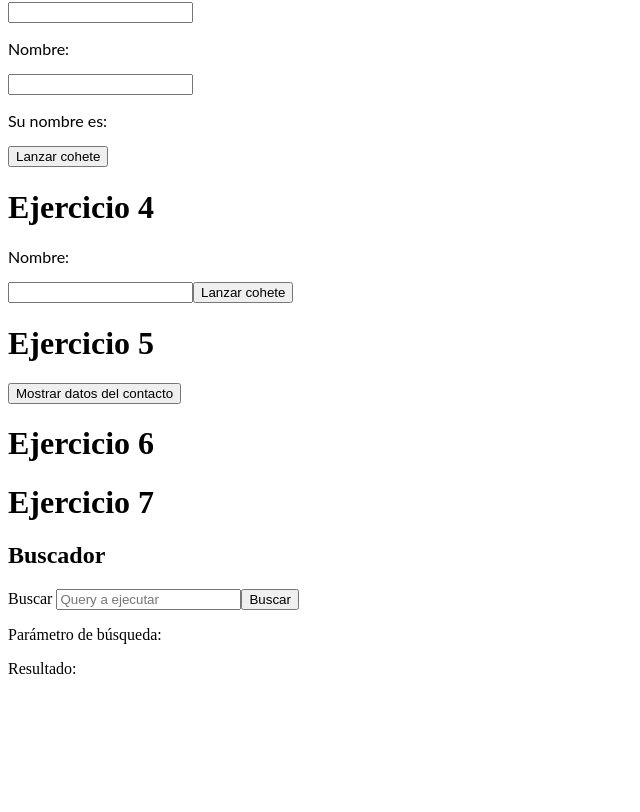
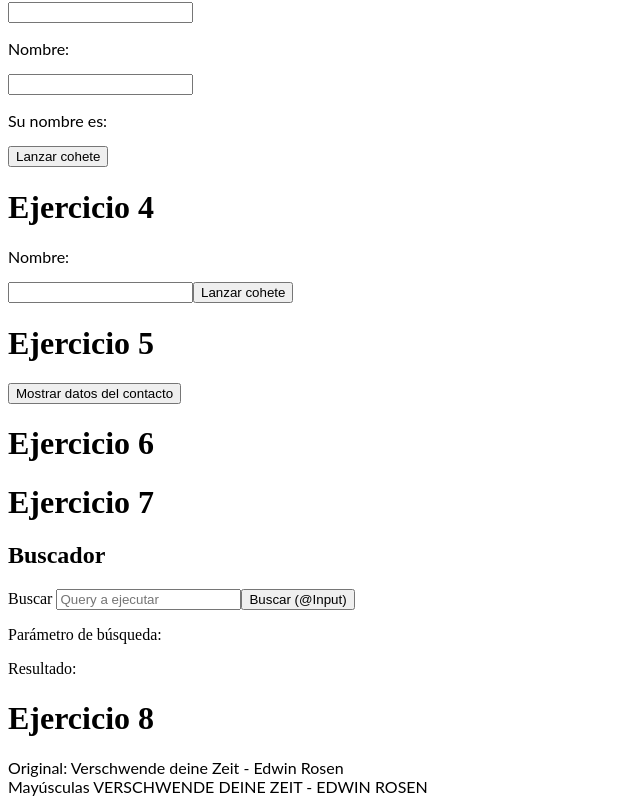
Before and after one commit to Carlos-Gonzalez-Ruiz/nttdatatallerangular2-carlosgr, an Angular app: page / in a window 1280 px wide. Shown: the part 422-1234 px from the top of the page, without its empty margins (0-640 px from the left). Before the commit the page ends 1116 px from the top, so only its background shows below. Built offline with nearby package versions, Linux system fonts and the light colour scheme.

Commit message:
Ejercicio 8

```diff
--- a/src/app/app.component.html
+++ b/src/app/app.component.html
@@ -52,11 +52,17 @@
 </div>
 
 <h1>Ejercicio 6</h1>
-<div>
-
-</div>
+<div></div>
 
 <h1>Ejercicio 7</h1>
 <div>
-  <app-search></app-search>
+  <app-search labelButton="Buscar (@Input)"></app-search>
 </div>
+
+<h1>Ejercicio 8</h1>
+<div>
+  <p>
+    Original: {{ textoOriginal }} <br />
+    Mayúsculas {{ textoCapitalized }}
+  </p>
+</div>
--- a/src/app/app.component.ts
+++ b/src/app/app.component.ts
@@ -1,4 +1,5 @@
 import { Component, VERSION } from '@angular/core';
+import { UtilsService } from './service/utils.service';
 
 @Component({
   selector: 'my-app',
@@ -21,6 +22,10 @@ export class AppComponent {
   /** Ejercicio 5 */
   age: Number = 19;
 
+  /** Ejercicio 8 */
+  textoOriginal: String = 'Verschwende deine Zeit - Edwin Rosen';
+  textoCapitalized: String;
+
   constructor() {
     // Ejercicio 1
     this.nombreDelProgramador = 'Carlos González Ruiz';
@@ -30,6 +35,8 @@ export class AppComponent {
     this.urlAcademiaBinaria = 'https://github.com/Carlos-Gonzalez-Ruiz';
     this.usuarioAutenticado = false;
     this.nombreUsuario = 'Carlos';
+
+    this.textoCapitalized = UtilsService.capitalize(this.textoOriginal);
   }
 
   onkey(event: KeyboardEvent) {
--- a/src/app/component/search/search.component.html
+++ b/src/app/component/search/search.component.html
@@ -8,7 +8,7 @@
     (keyup)="busqueda = inputBusqueda.value"
     (keyup.enter)="search(inputBusqueda.value)"
   />
-  <button (click)="search(inputBusqueda.value)">Buscar</button>
+  <button (click)="search(inputBusqueda.value)">{{labelButton}}</button>
 </form>
 <p>Parámetro de búsqueda: {{ busqueda }}</p>
 <p>Resultado: {{ result }}</p>
--- a/src/app/component/search/search.component.ts
+++ b/src/app/component/search/search.component.ts
@@ -1,4 +1,4 @@
-import { Component, OnInit } from '@angular/core';
+import { Component, OnInit, Input } from '@angular/core';
 
 @Component({
   selector: 'app-search',
@@ -9,6 +9,8 @@ export class SearchComponent implements OnInit {
   busqueda: String;
   result: String;
 
+  @Input() labelButton!: String;
+
   constructor() {}
 
   ngOnInit() {}
--- /dev/null
+++ b/src/app/service/utils.service.ts
@@ -0,0 +1,10 @@
+import { Injectable } from '@angular/core';
+
+@Injectable()
+export class UtilsService {
+  constructor() {}
+
+  static capitalize(text: String): String {
+    return text.toUpperCase();
+  }
+}
```
